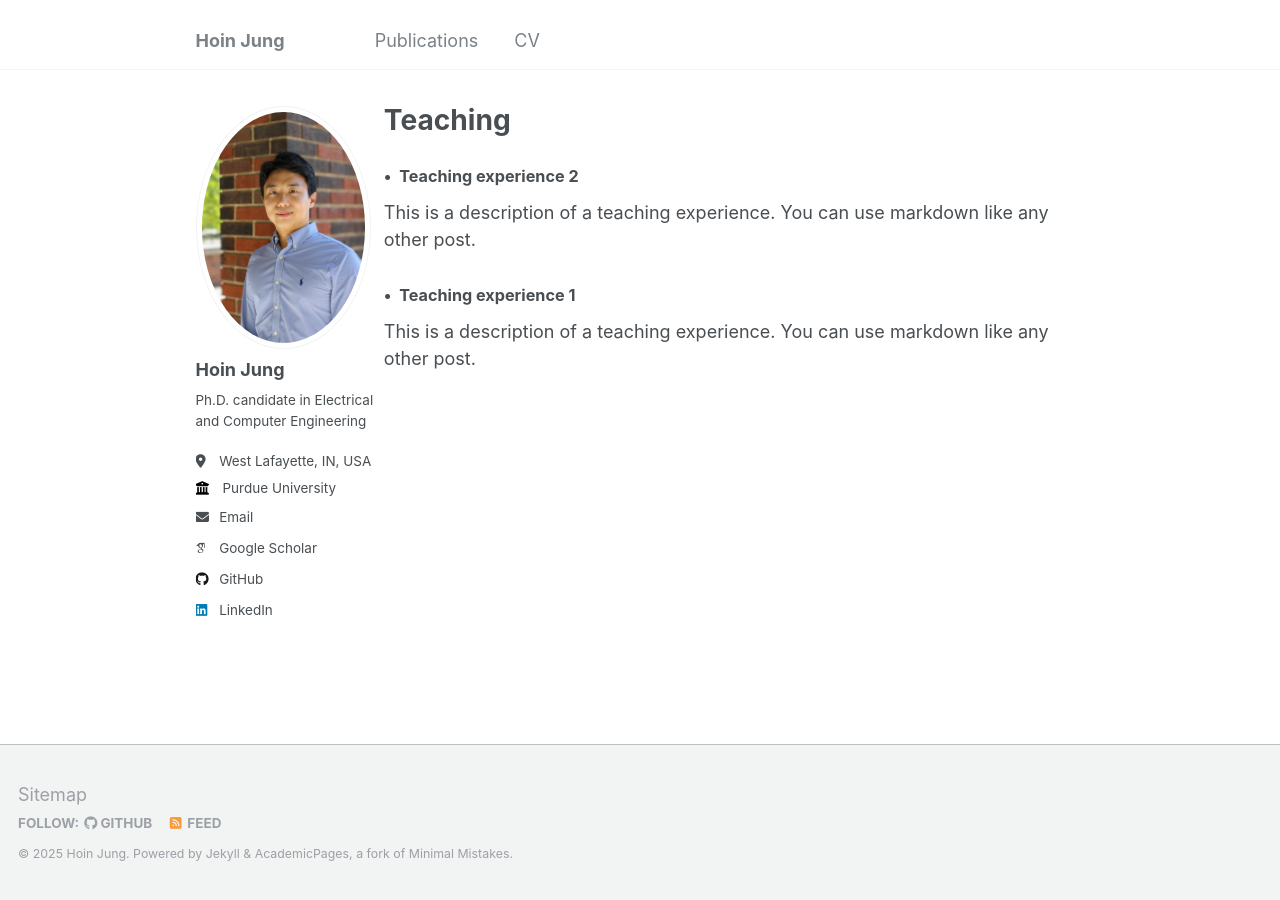
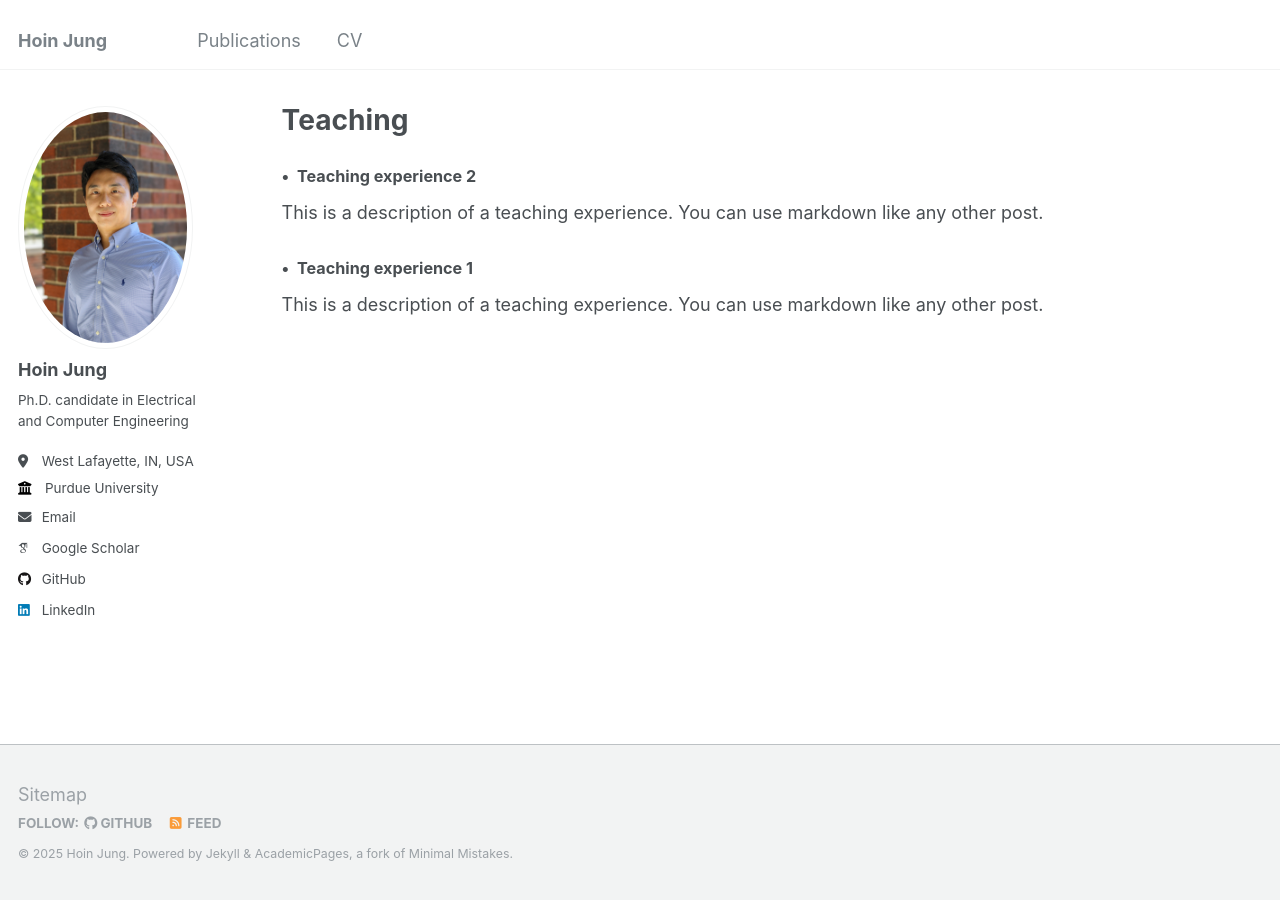
Before and after one commit to HoinJung/hoinjung.github.io, a Jekyll site: the page built from _pages/teaching.html, in a window 1280 px wide. Built offline with Jekyll 4.4.1, drawn with Linux system fonts in a browser that asks for light colours; some web fonts are replaced.

Commit message:
Change $x-large variable value to 1280px

```diff
--- a/_sass/_variables.scss
+++ b/_sass/_variables.scss
@@ -126,7 +126,7 @@ $small                      : 600px !default;
 $medium                     : 768px !default;
 $medium-wide                : 900px !default;
 $large                      : 925px !default;
-$x-large                    : 2200px !default;
+$x-large                    : 1280px !default;
 
 /*
    Grid
```
